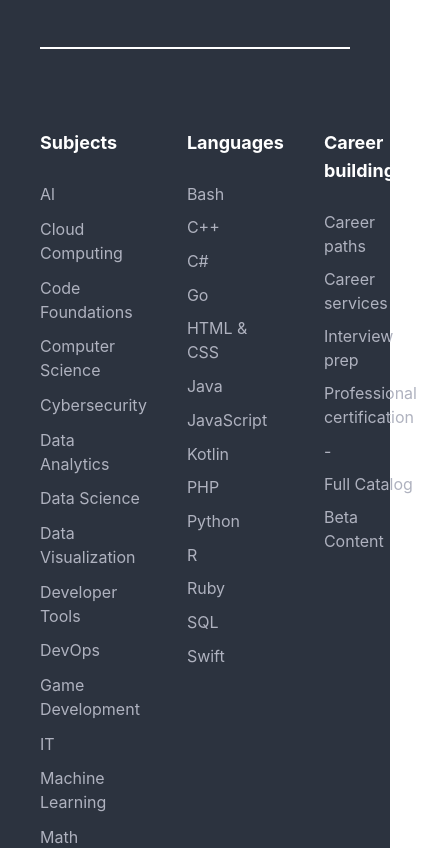
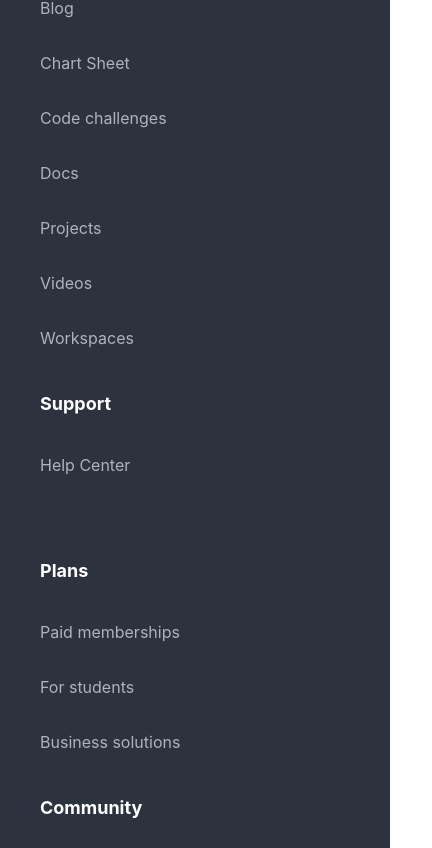
Before and after one commit to shashank2314/StudyNotion-App, a React (Create React App) app: page /contact in a window 390 px wide. Shown: the part 2716-3564 px from the top of the page, 432 px wide, since content can reach past the window. Built offline with nearby package versions, Linux system fonts and the light colour scheme; no server answers.

Commit message:
responsive2

```diff
--- a/src/Pages/Footer.jsx
+++ b/src/Pages/Footer.jsx
@@ -10,7 +10,7 @@ export default function Footer() {
     return (
         <div className="w-full bg-richblack-700 flex justify-center items-center p-10">
             <div className="w-full flex flex-col lg:flex-row gap-20 justify-center text-left min-h-screen text-white">
-                <div className=" flex justify-between gap-10">
+                <div className=" flex sm:flex-row flex-col justify-between gap-10">
                     <div className="flex flex-col">
                         <img src={logo} className="w-50 mb-5" alt="logo" />
                         <FooterLink flexDirection={"flex-col"} FooterData={FooterLink1} />
--- a/src/Pages/Home.jsx
+++ b/src/Pages/Home.jsx
@@ -30,7 +30,7 @@ function Home() {
                         Become an Instructor <AiOutlineArrowRight />
                     </Link>
 
-                    <div className=" text-4xl text-justify">
+                    <div className=" text-4xl text-left">
 
                         Empower your future with <HighlightBox title="Coding Skills" />
                     </div>
@@ -145,7 +145,7 @@ function Home() {
                 <div>
                     <div className="text-4xl font-semibold text-center my-10">
                         Your swiss knife for
-                        <HighlightBox title={"learning any language"} />
+                        <HighlightBox title={" learning any language"} />
                         <div className="text-center text-richblack-700 font-medium lg:w-[75%] mx-auto leading-6 text-base mt-3">
                             Using spin making learning multiple languages easy. with 20+
                             languages realistic voice-over, progress tracking, custom schedule
@@ -180,7 +180,7 @@ function Home() {
 
 
             {/* section 3 */}
-            <div className="relative flex flex-col w-11/12 justify-between items-center">
+            <div className="relative flex flex-col w-11/12 justify-between items-center pb-5 pl-2">
                 <div className="flex flex-col lg:flex-row gap-20 items-center justify-center w-full">
                     <div className="lg:w-[50%] w-[90%]">
                         <img
@@ -190,7 +190,7 @@ function Home() {
                         />
                     </div>
                     <div className="lg:w-[40%] flex gap-10 flex-col">
-                        <h1 className="lg:w-[50%] text-4xl font-semibold text-justify text-white">
+                        <h1 className="lg:w-[50%] text-4xl font-semibold text-left text-white">
                             Become an
                             <HighlightBox title={" instructor"} />
                         </h1>
--- a/src/components/Home/PowerCode.jsx
+++ b/src/components/Home/PowerCode.jsx
@@ -28,7 +28,7 @@ function PowerCode() {
             <div>
                 <div className="text-4xl font-semibold text-center my-10">
                     Unlock the
-                    <HighlightBox title={"Power of Code"} />
+                    <HighlightBox title={" Power of Code"} />
                     <p className="text-center text-richblack-300 text-lg font-semibold mt-1">
                         Learn to Build Anything You Can Imagine
                     </p>
--- a/src/components/Home/footerLink.jsx
+++ b/src/components/Home/footerLink.jsx
@@ -1,7 +1,7 @@
 import { Link } from "react-router-dom";
 function FooterLink({FooterData,flexDirection}) {
     return (
-        <div className={`flex ${flexDirection==="flex-row" ? "flex-row justify-between gap-10" : "flex-col"} `}>
+        <div className={`flex ${flexDirection==="flex-row" ? "sm:flex-row justify-between gap-10" : "sm:flex-col"} flex-col`}>
             {
                 FooterData.map((link, index) => {
                     return (
```
